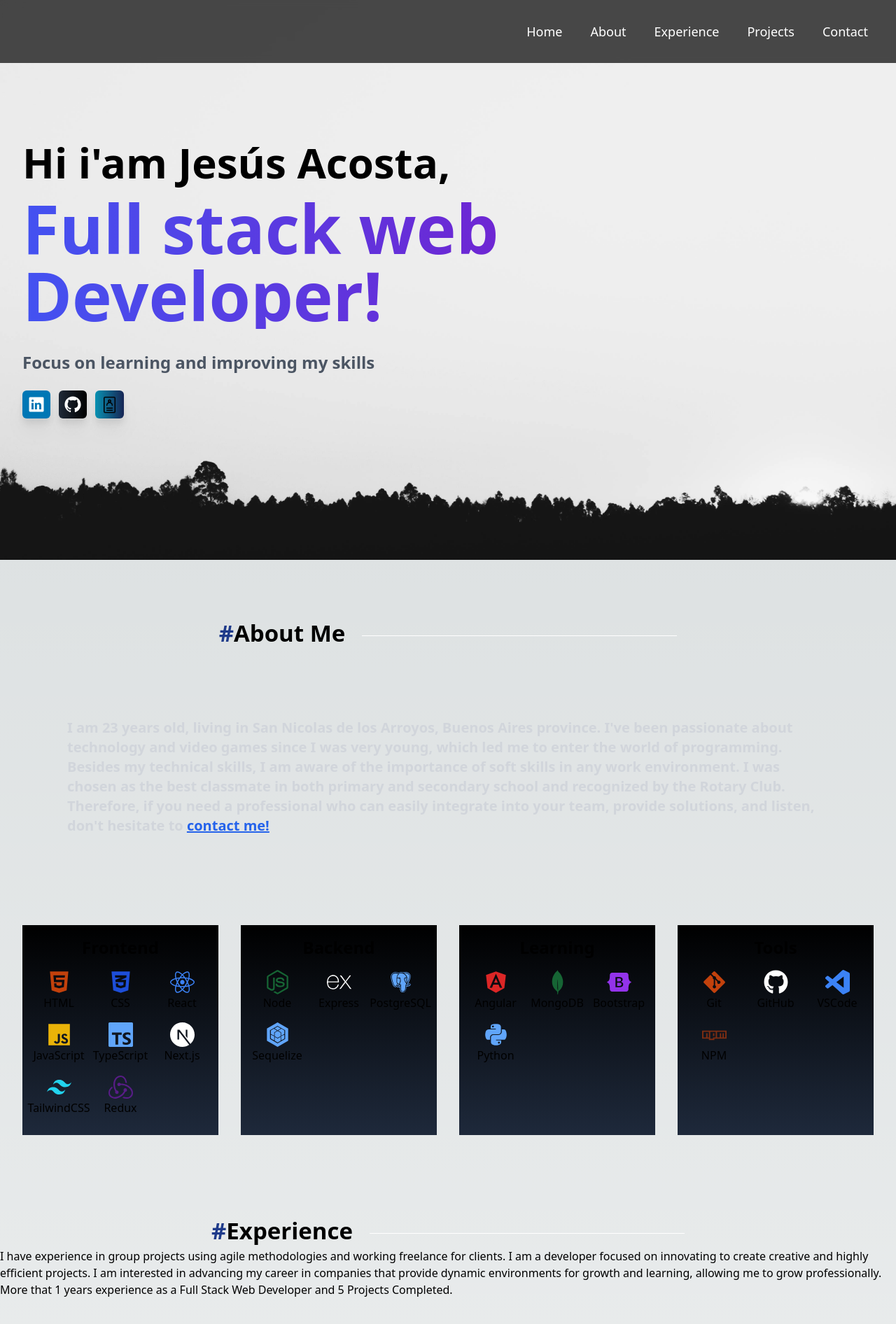
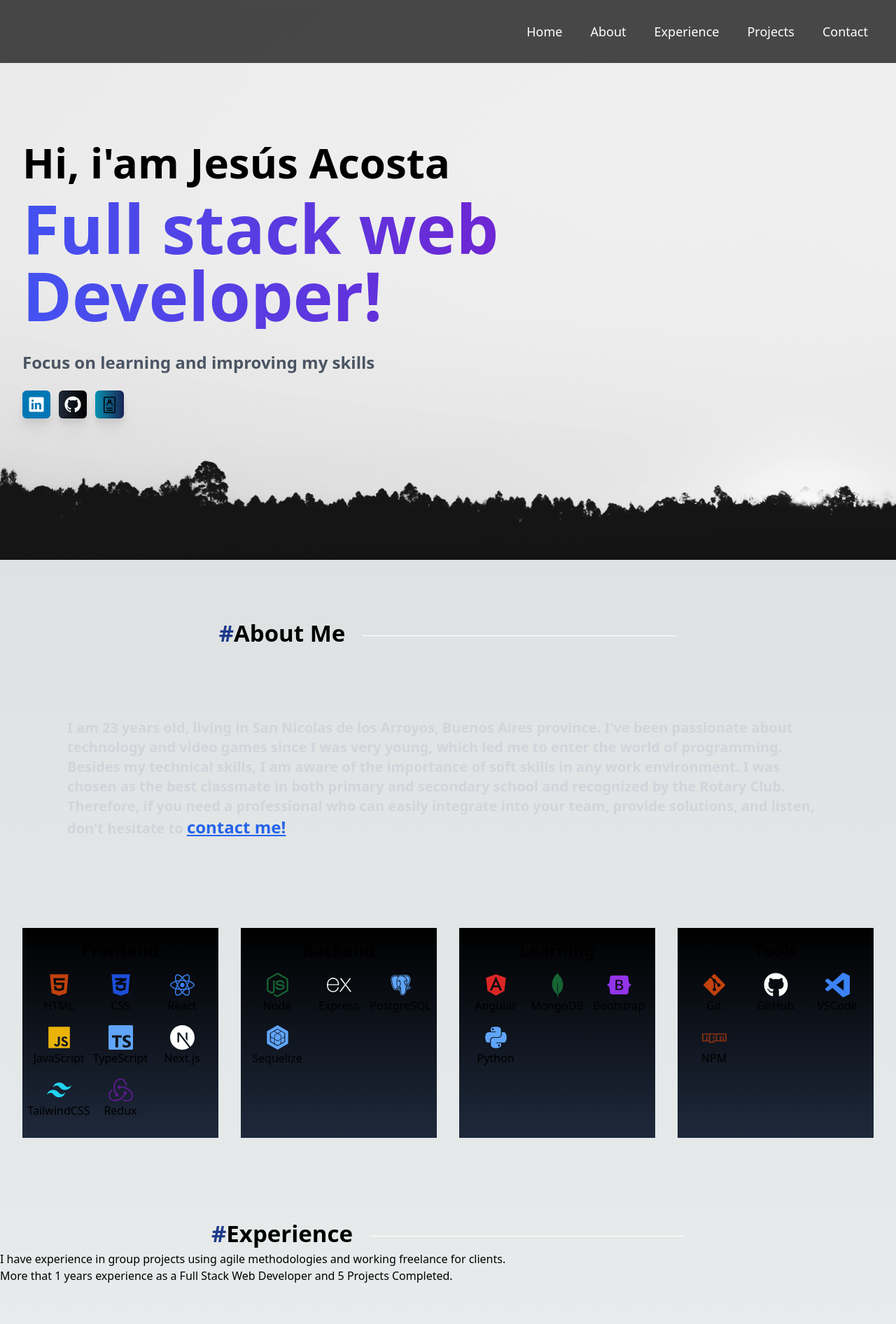
Before and after one commit to Jessuss0/Portfolio-JesusAcosta, a Next.js app in the folder portfolio-jesusacosta/: page / in a window 1280 px wide. Shown: the top 1892 px of the page at 70% size. Built offline with nearby package versions, Linux system fonts and the light colour scheme.

Commit message:
finish deploy and fix errors

```diff
--- a/portfolio-jesusacosta/src/components/about/About.jsx
+++ b/portfolio-jesusacosta/src/components/about/About.jsx
@@ -121,7 +121,7 @@ export default function About() {
           Therefore, if you need a professional who can easily integrate into
           your team, provide solutions, and listen, don't hesitate to{" "}
           <Link href={"#Contact"}>
-            <span className=" text-blue-600 underline">contact me!</span>
+            <span className="sm:text-2xl text-xl text-blue-600 underline">contact me!</span>
           </Link>
         </p>
       </div>
--- a/portfolio-jesusacosta/src/components/experience/experience.jsx
+++ b/portfolio-jesusacosta/src/components/experience/experience.jsx
@@ -9,10 +9,7 @@ export default function Experience() {
       </h2>
       <p>
         I have experience in group projects using agile methodologies and
-        working freelance for clients. I am a developer focused on innovating to
-        create creative and highly efficient projects. I am interested in
-        advancing my career in companies that provide dynamic environments for
-        growth and learning, allowing me to grow professionally.
+        working freelance for clients.
       </p>
       <div>
         <span>
--- a/portfolio-jesusacosta/src/components/home/home.jsx
+++ b/portfolio-jesusacosta/src/components/home/home.jsx
@@ -9,7 +9,7 @@ export default function Home() {
     <div className="min-h-screen flex flex-col justify-center items-start p-8">
       <div>
         <h2 className=" text-3xl sm:text-6xl mb-4 font-black text-black">
-        Hi i'am Jesús Acosta,
+        Hi, i'am Jesús Acosta
         </h2>
         <h2 className=" text-5xl sm:text-8xl text-purple-600 text mb-8 font-black text-transparent bg-clip-text bg-gradient-to-r from-[#4352f1] to-[#9003bb]">
           Full stack web Developer!
```
